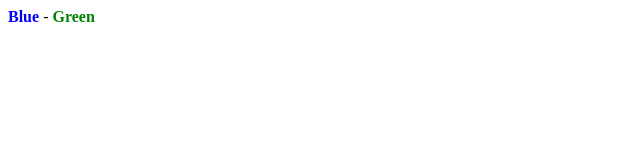
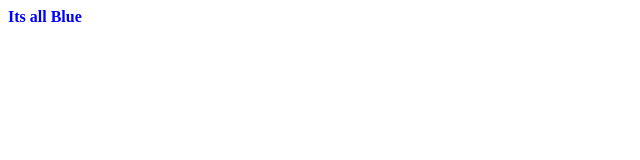
Before and after one commit to nbenjamin/deployment-examples, a plain HTML site: page index.html in a window 1280 px wide. Shown: the full height of the page, 0-640 px from the left. Drawn offline with Linux system fonts and the light colour scheme.

Commit message:
Update index.html

```diff
--- a/index.html
+++ b/index.html
@@ -13,5 +13,5 @@
     }
 </style>
 
-<span class="blueText">Blue</span>&nbsp;-&nbsp;<span class="greenText">Green</span>
+<span class="blueText">Its all Blue</span>
 </html>
```
